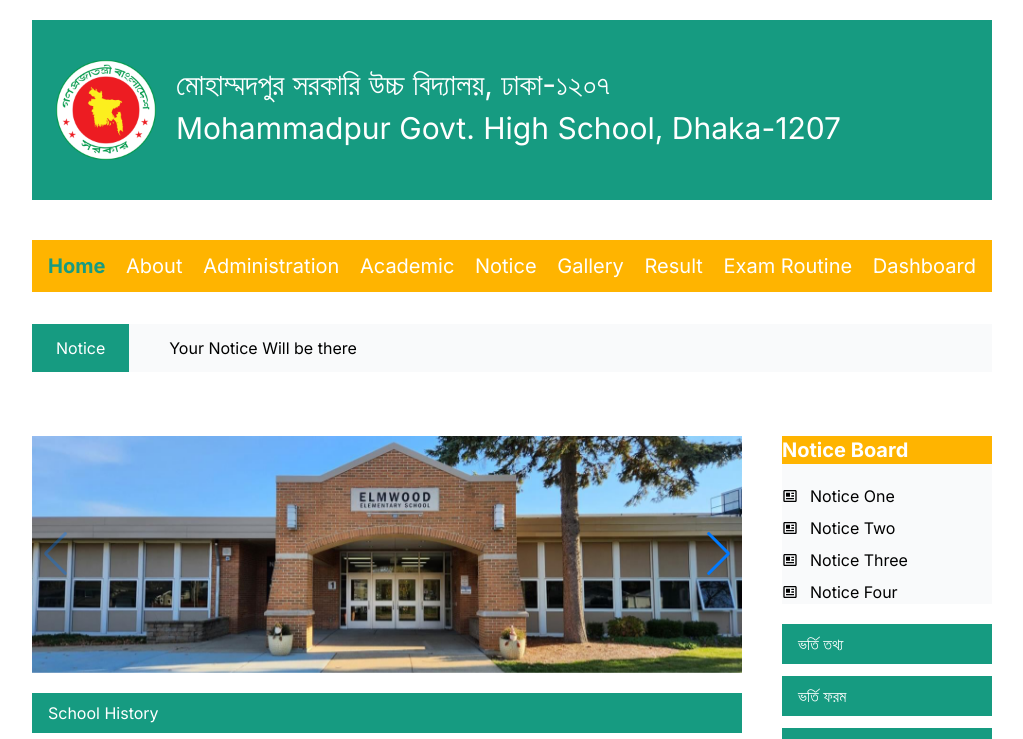
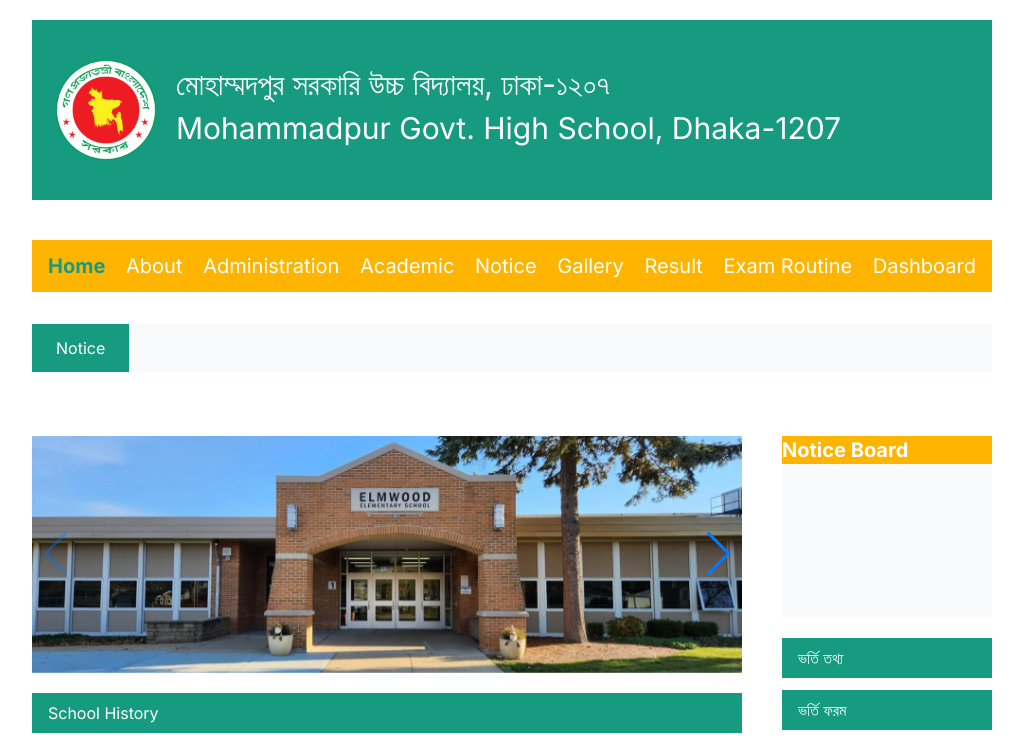
Before and after one commit to Md-Pervez-Hossain/school-management, a Next.js app: page / in a window 1280 px wide. Shown: the top 739 px of the page, without its empty margins (128-1151 px from the left). Built offline with nearby package versions, Linux system fonts and the light colour scheme.

Commit message:
add marquee animation

```diff
--- a/src/Components/ShowNotice/ShowNotice.jsx
+++ b/src/Components/ShowNotice/ShowNotice.jsx
@@ -8,6 +8,7 @@ const ShowNotice = () => {
         Notice Board
       </h2>
       <div className="p-3">
+        <marquee direction="up" scrollamount="5">
           <div className="flex items-center gap-3 mb-2">
             <BiNews></BiNews> <span>Notice One</span>
           </div>
@@ -21,6 +22,7 @@ const ShowNotice = () => {
           <div className="flex items-center gap-3 mb-2">
             <BiNews></BiNews> <span>Notice Four</span>
           </div>
+        </marquee>
       </div>
     </div>
   );
--- a/src/app/(with-layout)/HeaderNotice/HeaderNotice.jsx
+++ b/src/app/(with-layout)/HeaderNotice/HeaderNotice.jsx
@@ -4,7 +4,8 @@ const HeaderNotice = () => {
   return (
     <div className=" flex items-center gap-10 bg-gray-50 mt-8 ">
       <button className="px-6 py-3   text-white bg-[#169B81]">Notice</button>
-      <h2>Your Notice Will be there</h2>
+
+      <marquee>Your Notice Will be there</marquee>
     </div>
   );
 };
```
Lines whose indentation alone changed are shown as unchanged.
